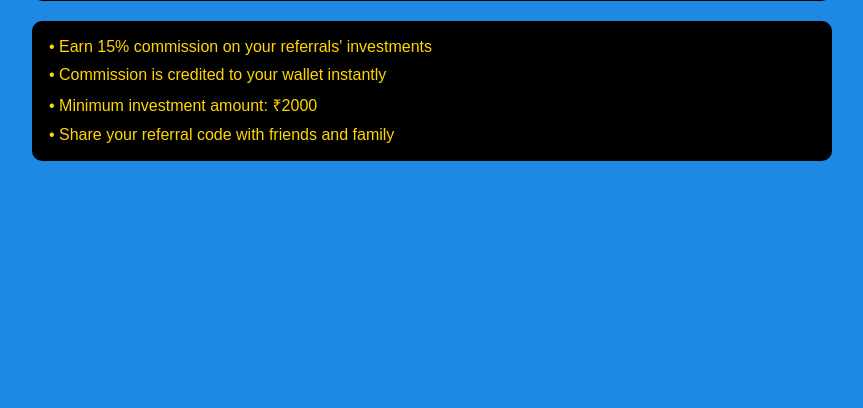
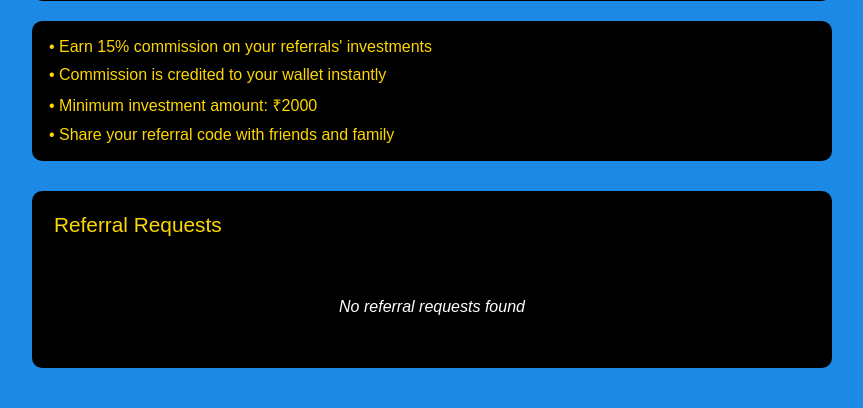
Before and after one commit to tcs91/demo, a Flask app: page /referral in a window 1280 px wide. Shown: the part 757-1165 px from the top of the page, without its empty margins (208-1071 px from the left). Before the commit the page ends 918 px from the top, so only its background shows below. Run offline with Flask 3, Linux system fonts and the light colour scheme; the visitor is signed in with stand-in values (Sample User, id 1); parts of the project's set-up code (start-up, migrations or seed data) failed here and were passed over.

Commit message:
Update referral.html

```diff
--- a/templates/referral.html
+++ b/templates/referral.html
@@ -136,9 +136,111 @@
         text-align: center;
     }
 
+    .referral-requests {
+        margin-top: 30px;
+        background-color: var(--secondary-color);
+        border: 2px solid var(--border-color);
+        border-radius: 10px;
+        padding: 20px;
+    }
+
+    .section-title {
+        color: var(--accent-color);
+        font-size: 1.3em;
+        margin-bottom: 20px;
+        padding-bottom: 10px;
+        border-bottom: 1px solid var(--border-color);
+    }
+
+    .requests-list {
+        display: flex;
+        flex-direction: column;
+        gap: 15px;
+    }
+
+    .request-card {
+        background-color: var(--primary-color);
+        border-radius: 5px;
+        padding: 15px;
+    }
+
+    .request-header {
+        display: flex;
+        justify-content: space-between;
+        align-items: center;
+        margin-bottom: 10px;
+        padding-bottom: 10px;
+        border-bottom: 1px solid var(--border-color);
+    }
+
+    .request-name {
+        font-size: 1.1em;
+        font-weight: bold;
+        color: var(--accent-color);
+    }
+
+    .request-status {
+        padding: 5px 10px;
+        border-radius: 5px;
+        font-size: 0.9em;
+    }
+
+    .status-pending {
+        background-color: #ffd700;
+        color: var(--secondary-color);
+    }
+
+    .status-approved {
+        background-color: #4caf50;
+        color: white;
+    }
+
+    .status-rejected {
+        background-color: #f44336;
+        color: white;
+    }
+
+    .request-details {
+        display: grid;
+        grid-template-columns: repeat(auto-fit, minmax(200px, 1fr));
+        gap: 10px;
+    }
+
+    .request-detail {
+        display: flex;
+        flex-direction: column;
+        gap: 5px;
+    }
+
+    .detail-label {
+        color: var(--accent-color);
+        font-size: 0.9em;
+    }
+
+    .detail-value {
+        font-weight: bold;
+    }
+
+    .no-requests {
+        text-align: center;
+        padding: 30px;
+        color: var(--text-color);
+        font-style: italic;
+    }
+
     @media (max-width: 768px) {
         .referral-form {
             padding: 20px;
+        }
+
+        .request-header {
+            flex-direction: column;
+            align-items: flex-start;
+            gap: 10px;
+        }
+
+        .request-details {
+            grid-template-columns: 1fr;
         }
     }
 </style>
@@ -182,6 +284,46 @@
             <div class="info-item">• Minimum investment amount: ₹2000</div>
             <div class="info-item">• Share your referral code with friends and family</div>
         </div>
+
+        <div class="referral-requests">
+            <div class="section-title">Referral Requests</div>
+            {% if referral_requests %}
+                <div class="requests-list">
+                    {% for request in referral_requests %}
+                        <div class="request-card">
+                            <div class="request-header">
+                                <div class="request-name">{{ request.referred_name }}</div>
+                                <div class="request-status status-{{ request.status }}">
+                                    {{ request.status|title }}
+                                </div>
+                            </div>
+                            <div class="request-details">
+                                <div class="request-detail">
+                                    <span class="detail-label">Aadhaar:</span>
+                                    <span class="detail-value">{{ request.referred_aadhaar }}</span>
+                                </div>
+                                <div class="request-detail">
+                                    <span class="detail-label">Investment Amount:</span>
+                                    <span class="detail-value">₹{{ request.stock_amount }}</span>
+                                </div>
+                                <div class="request-detail">
+                                    <span class="detail-label">Commission:</span>
+                                    <span class="detail-value">₹{{ request.commission }}</span>
+                                </div>
+                                <div class="request-detail">
+                                    <span class="detail-label">Date:</span>
+                                    <span class="detail-value">{{ request.created_at.split('T')[0] }}</span>
+                                </div>
+                            </div>
+                        </div>
+                    {% endfor %}
+                </div>
+            {% else %}
+                <div class="no-requests">
+                    No referral requests found
+                </div>
+            {% endif %}
+        </div>
     </div>
 </div>
 
```
